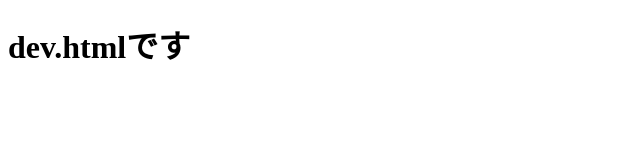
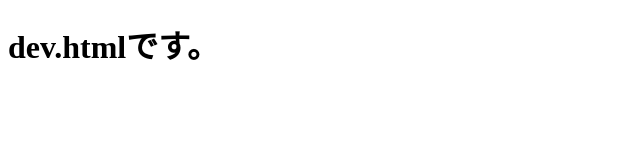
Before and after one commit to sih4/vercel-github-actions, a website: page dev.html in a window 1280 px wide. Shown: the full height of the page, 0-640 px from the left. Drawn offline with Linux system fonts and the light colour scheme.

Commit message:
deploy test

```diff
--- a/dev.html
+++ b/dev.html
@@ -10,7 +10,7 @@
 </head>
 
 <body>
-  <h1>dev.htmlです</h1>
+  <h1>dev.htmlです。</h1>
   <!-- <p class="block">DEV</p> -->
 </body>
 
```
Also changed, not shown: .github/workflows/dev_deploy.yaml (added), .github/workflows/pr_deploy.yaml, .github/workflows/prod_deploy.yaml (added).
